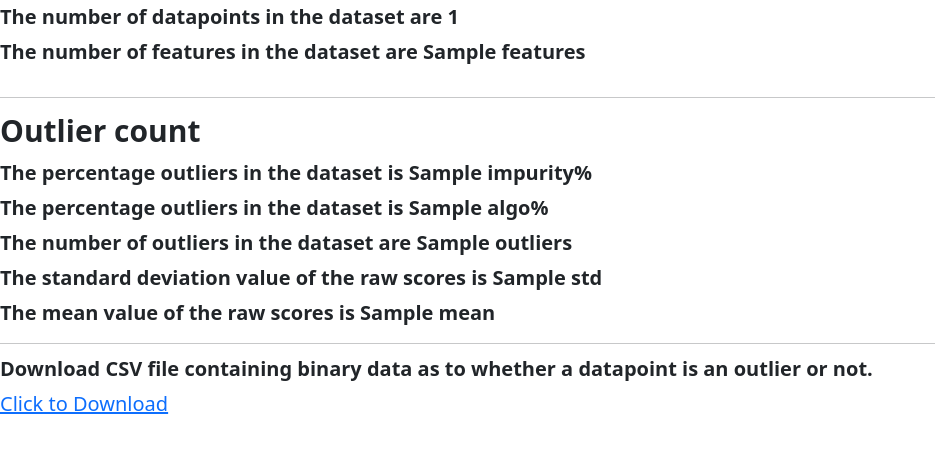
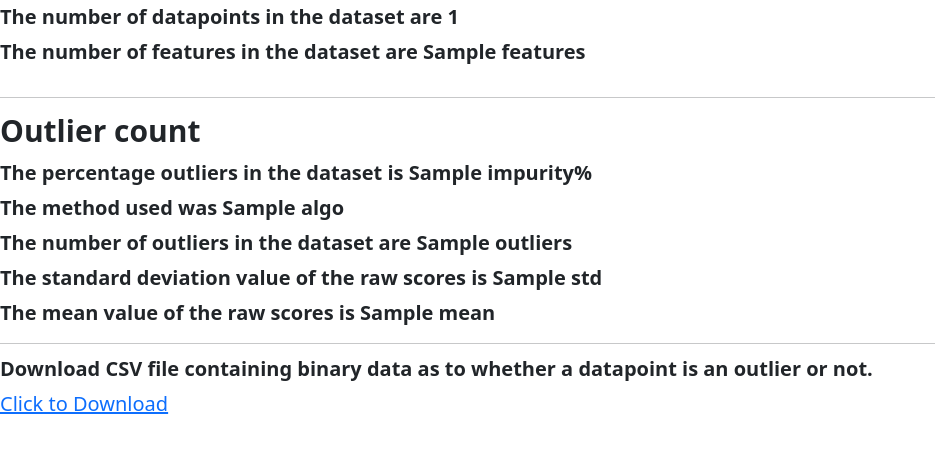
Before and after one commit to TanmayG-37/BTP, a Flask app: template templates/base2.html in a window 1280 px wide. Shown: the part 187-640 px from the top of the page, without its empty margins (0-935 px from the left). Run offline with Flask 2, Linux system fonts and the light colour scheme; the template is opened without the code that fills it: most values are stand-ins (such as "Sample title", 1, 10 or a date in 2020); some libraries are stand-ins or nearby versions.

Commit message:
Update base2.html

```diff
--- a/templates/base2.html
+++ b/templates/base2.html
@@ -98,7 +98,7 @@
 <br>
 <label style='font-size: 2em;'>The percentage outliers in the dataset is {{impurity}}%</label>
 <br>
-<label style='font-size: 2em;'>The percentage outliers in the dataset is {{algo}}%</label>
+<label style='font-size: 2em;'>The method used was {{algo}}</label>
 <br>
 <label style='font-size: 2em;'>The number of outliers in the dataset are {{outliers}}</label>
 <br>
```
